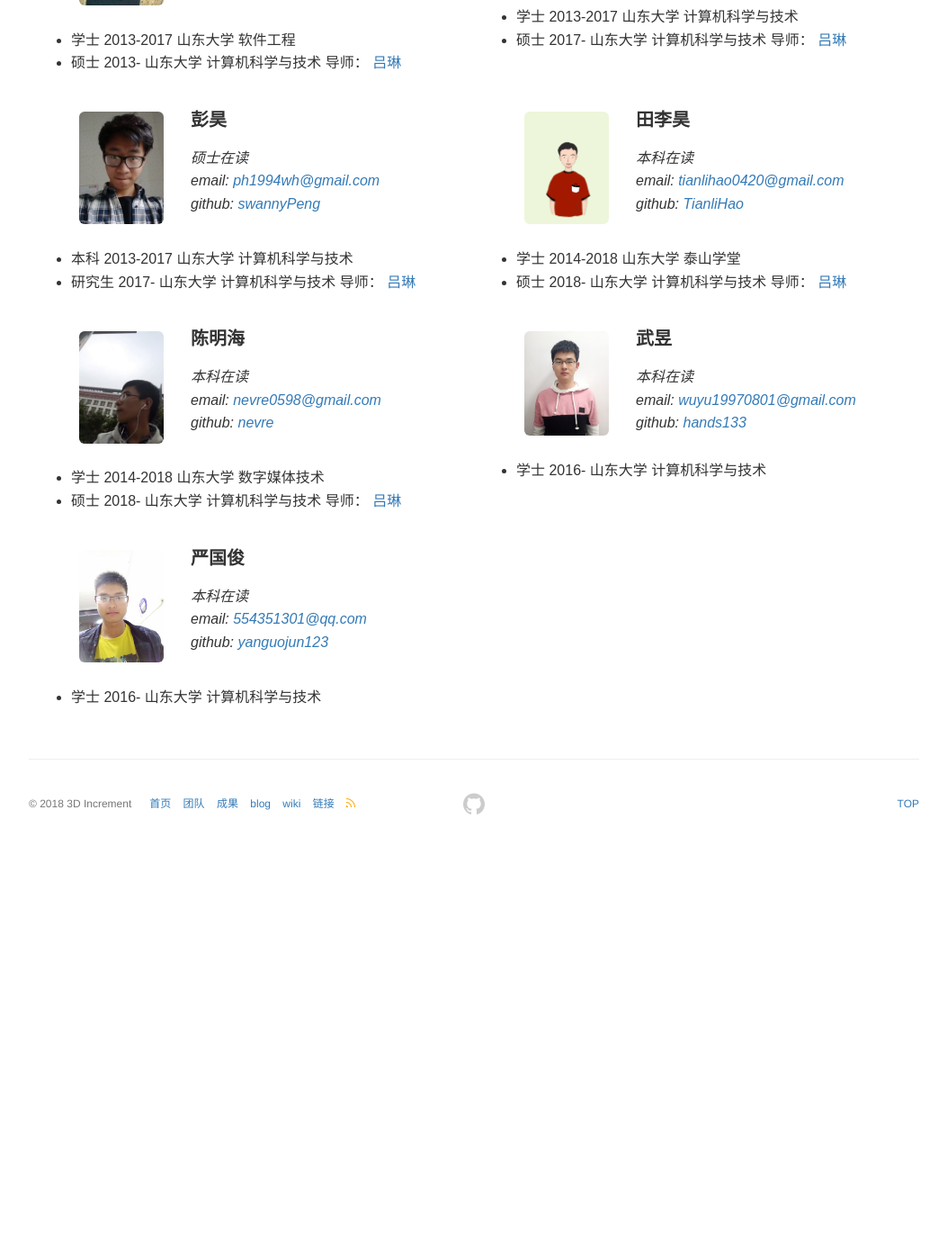
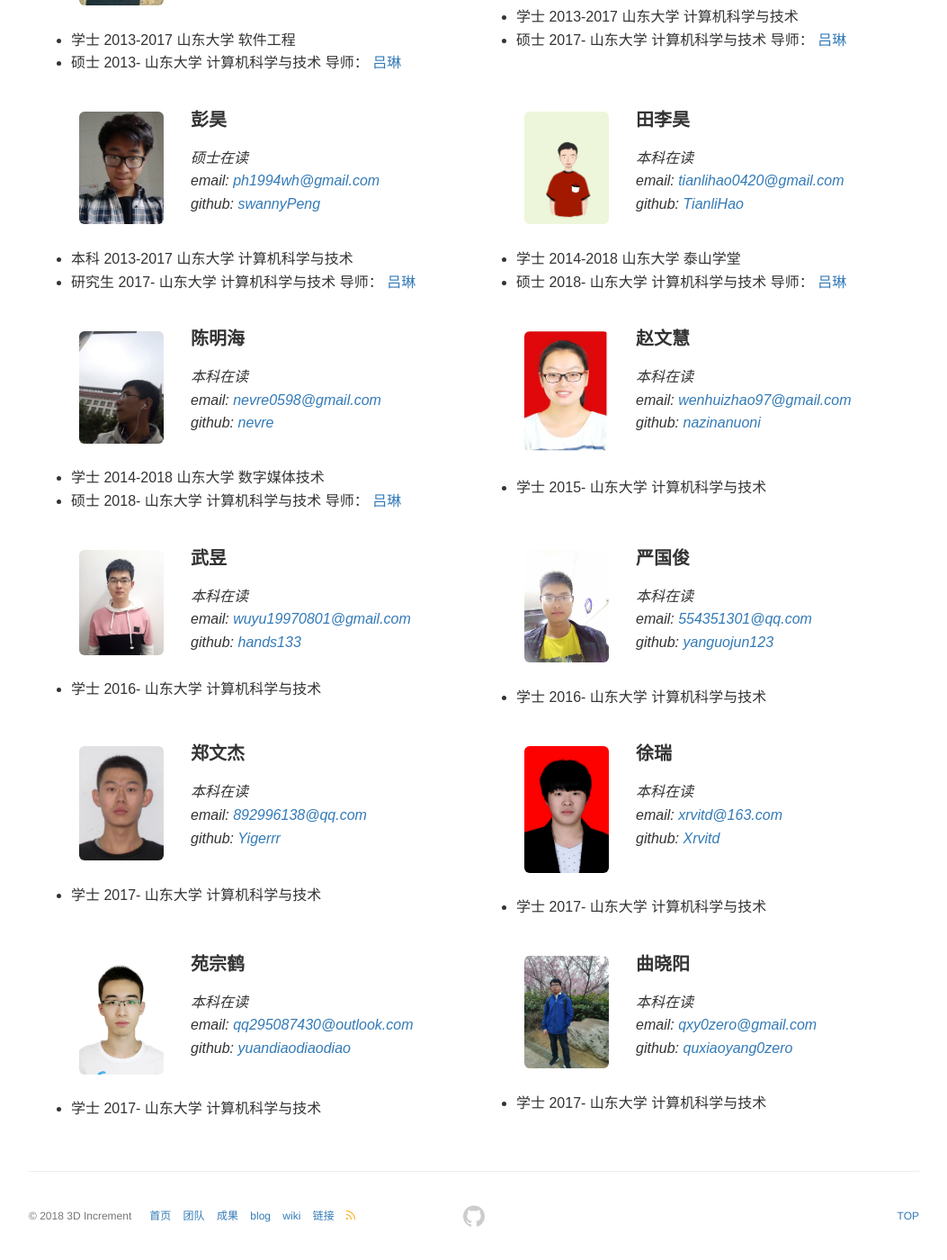
Before and after one commit to 3dincrement/3dincrement.github.io, a Jekyll site: the page built from pages/team.md, in a window 1280 px wide and 1400 px high, scrolled down 1311 px. Shown: the whole window at 90% size, without its empty margins (113-1166 px from the left). Built offline with Jekyll 4.4.1, drawn with Linux system fonts in a browser that asks for light colours; before the commit the page ends 2253 px from its top, so only the background shows below that.

Commit message:
staff v1.3

```diff
--- a/_data/members.yml
+++ b/_data/members.yml
@@ -100,6 +100,14 @@
   education1: 学士 2014-2018 山东大学 数字媒体技术
   education2: 硕士 2018-     山东大学 计算机科学与技术 导师： <a href="http://vr.sdu.edu.cn/~lulin/">吕琳</a>
 
+- name: 赵文慧
+  photo: wenhui.jpg
+  info: 本科在读
+  email: wenhuizhao97@gmail.com
+  github: nazinanuoni
+  number_educ: 1
+  education1: 学士 2015- 山东大学 计算机科学与技术
+
 - name: 武昱
   photo: wy.jpg
   info: 本科在读
@@ -115,3 +123,35 @@
   github: yanguojun123
   number_educ: 1
   education1: 学士 2016- 山东大学 计算机科学与技术
+
+- name: 郑文杰
+  photo: zwj.jpg
+  info: 本科在读
+  email: 892996138@qq.com
+  github: Yigerrr
+  number_educ: 1
+  education1: 学士 2017- 山东大学 计算机科学与技术
+
+- name: 徐瑞
+  photo: xr.jpg
+  info: 本科在读
+  email: xrvitd@163.com
+  github: Xrvitd
+  number_educ: 1
+  education1: 学士 2017- 山东大学 计算机科学与技术
+
+- name: 苑宗鹤
+  photo: yuan_photo.jpeg
+  info: 本科在读
+  email: qq295087430@outlook.com
+  github: yuandiaodiaodiao
+  number_educ: 1
+  education1: 学士 2017- 山东大学 计算机科学与技术
+
+- name: 曲晓阳
+  photo: qxy.jpg
+  info: 本科在读
+  email: qxy0zero@gmail.com
+  github: quxiaoyang0zero
+  number_educ: 1
+  education1: 学士 2017- 山东大学 计算机科学与技术
--- a/_data/publist.yml
+++ b/_data/publist.yml
@@ -56,7 +56,7 @@
   highlight: 1
 
 - title: "Centroidal Voronoi Tessellation of Streamlines for Flow Visualization"
-  image: Streamline.png
+  image: Streamline.jpg
   description: ""
   authors:
     Wenjie Liu, Lin Lu*, Bruno Lévy, Chenglei Yang & Xiangxu Meng
```
Also changed, not shown: images/teampic/qxy.jpg (added), images/teampic/wenhui.jpg (added), images/teampic/xr.jpg (added), images/teampic/yuan_photo.jpeg (added), images/teampic/zwj.jpg (added).
